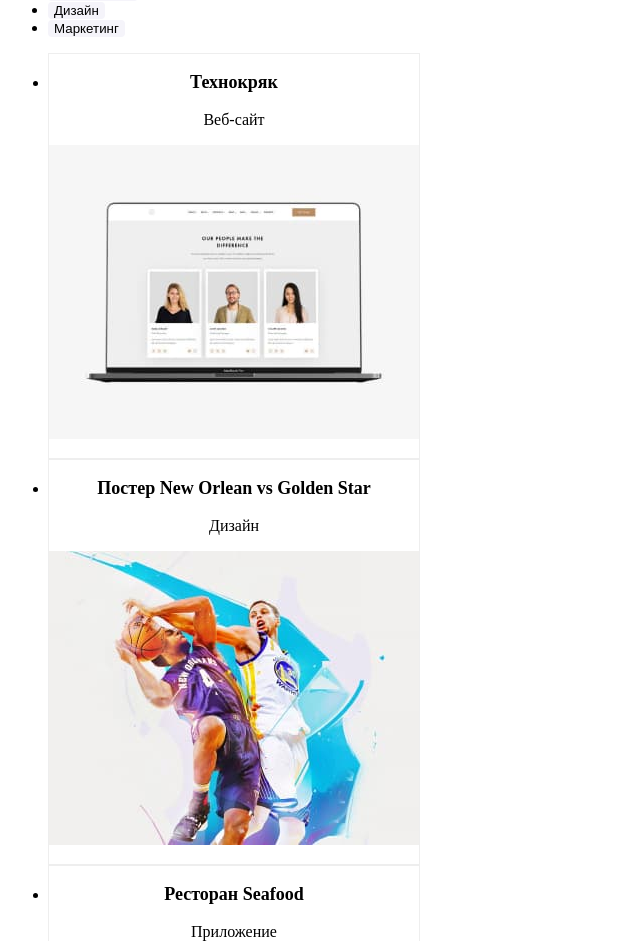
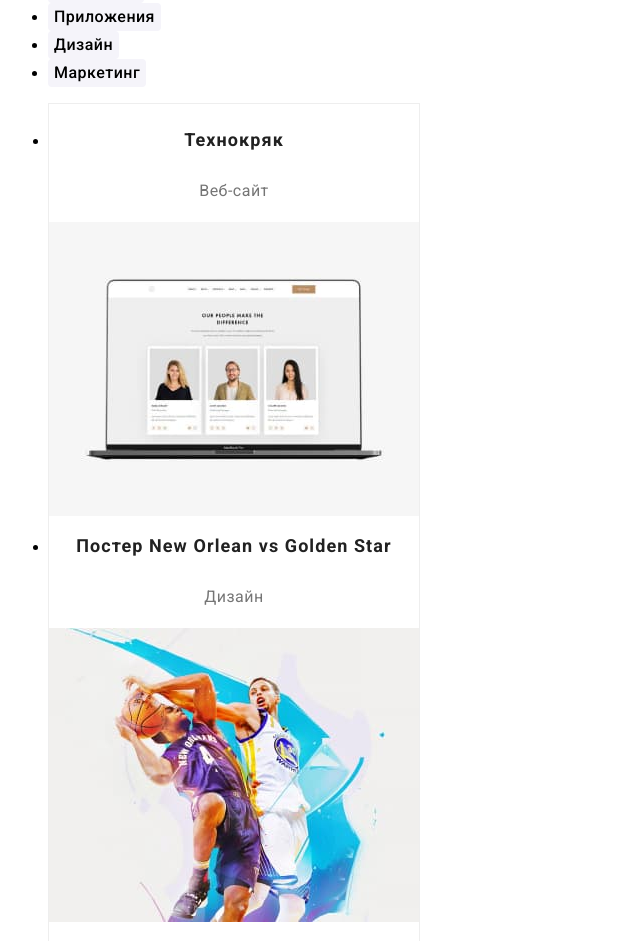
Before and after one commit to RoddraN/goit-markup-hw-02, a plain HTML site: page portfolio/index.html in a window 1280 px wide. Shown: the part 211-1152 px from the top of the page, without its empty margins (0-640 px from the left). Drawn offline with Linux system fonts and the light colour scheme.

Commit message:
Portfolio Fonts + CSS

```diff
--- a/css/portfolio.css
+++ b/css/portfolio.css
@@ -1,7 +1,19 @@
 /* p-portfolio */
 .paragraph-portfolio {
+    font-family: var(--font-family);
+    line-height: 200%;
+    letter-spacing: 0.06em;
+    color: var(--primary-text-color);
     font-weight: bold;
     font-size: 18px;
+}
+.paragraph-category {
+    font-family: var(--font-family);
+    font-weight: 400;
+    font-size: 16px;
+    line-height: 187%;
+    letter-spacing: 0.03em;
+    color: var(--secondary-text-color);
 }
 /*  card for our projects-portfolio page */
 .wrapper-portfolio {
@@ -17,6 +29,12 @@
   }
  /* button for portfolio page */
   .btn-new {
+    font-family: var(--font-family);
+    font-weight: 500;
+    font-size: 16px;
+    line-height: 162%;
+    letter-spacing: 0.03em;
+    text-align: center;
     border: 103px 38px var(--accent-color);
     text-decoration: none;
     color: black;
@@ -28,14 +46,15 @@
 .btn-new:hover {
     color: white;
     background: var(--accent-color);
-    box-shadow: 0px 1px 1px 0px purple;
+    box-shadow: 0 2px 2px 0 rgba(0, 0, 0, 0.12), 0 1px 2px 0 rgba(0, 0, 0, 0.08), 0 3px 1px 0 rgba(0, 0, 0, 0.1);
     position: relative;
     bottom: 2px;
 }
 .btn-new:focus {
     color: white;
     background: var(--accent-color);
-    box-shadow: 0px 1px 1px 0px purple;
+    box-shadow: 0 2px 2px 0 rgba(0, 0, 0, 0.12), 0 1px 2px 0 rgba(0, 0, 0, 0.08), 0 3px 1px 0 rgba(0, 0, 0, 0.1);
+
     position: relative;
     bottom: 2px;
 }
--- a/portfolio/index.html
+++ b/portfolio/index.html
@@ -6,6 +6,9 @@
     <title>Portfolio</title>
     <link rel="stylesheet" href="/css/styles.css" />
     <link rel="stylesheet" href="/css/portfolio.css" />
+    <link rel="preconnect" href="https://fonts.googleapis.com">
+    <link rel="preconnect" href="https://fonts.gstatic.com" crossorigin>
+    <link href="https://fonts.googleapis.com/css2?family=Raleway:ital,wght@0,100..900;1,100..900&family=Roboto:wght@400;500;700&display=swap" rel="stylesheet">
 </head>
 <body>
         <!-- Шапка сайта -->
@@ -38,63 +41,63 @@
         <div class="wrapper-portfolio exmp3">
         <li>
             <p class="paragraph-portfolio">Технокряк</p>
-            <p>Веб-сайт</p>
+            <p class="paragraph-category">Веб-сайт</p>
             <img src="/images/website.jpg" alt="Технокряк" width="370">
         </li>
         </div>
         <div class="wrapper-portfolio exmp3">
         <li>
             <p class="paragraph-portfolio">Постер New Orlean vs Golden Star</p>
-            <p>Дизайн</p>
+            <p class="paragraph-category">Дизайн</p>
             <img src="/images/design-poster.jpg" alt="Постер New Orlean vs Golden Star" width="370">
         </li>
         </div>
         <div class="wrapper-portfolio exmp3">
         <li>
             <p class="paragraph-portfolio">Ресторан Seafood</p>
-            <p>Приложение</p>
+            <p class="paragraph-category">Приложение</p>
             <img src="/images/app-seafood.jpg" alt="Ресторан Seafood" width="370">
         </li>
         </div>
         <div class="wrapper-portfolio exmp3">
         <li>
             <p class="paragraph-portfolio">Проект Prime</p>
-            <p>Маркетинг</p>
+            <p class="paragraph-category">Маркетинг</p>
             <img src="/images/marketing-prime.jpg" alt="Проект Prime" width="370">
         </li>
         </div>
         <div class="wrapper-portfolio exmp3">
         <li>
             <p class="paragraph-portfolio">Проект Boxes</p>
-            <p>Приложение</p>
+            <p class="paragraph-category">Приложение</p>
             <img src="/images/marketing-boxes.jpg" alt="Проект Boxes" width="370">
         </li>
         </div>
         <div class="wrapper-portfolio exmp3">
         <li>
             <p class="paragraph-portfolio">Inspiration has no Borders</p>
-            <p>Веб-сайт</p>
+            <p class="paragraph-category">Веб-сайт</p>
             <img src="/images/website-2.jpg" alt="Inspiration has no Borders" width="370">
         </li>
         </div>
         <div class="wrapper-portfolio exmp3">
         <li>
             <p class="paragraph-portfolio">Издание Limited Edition</p>
-            <p>Дизайн</p>
+            <p class="paragraph-category">Дизайн</p>
             <img src="/images/design-limited.jpg" alt="Издание Limited Edition" width="370">
         </li>
         </div>
         <div class="wrapper-portfolio exmp3">
         <li>
             <p class="paragraph-portfolio">Проект LAB</p>
-            <p>Маркетинг</p>
+            <p class="paragraph-category">Маркетинг</p>
             <img src="/images/marketing-lab.jpg" alt="Проект LAB" width="370">
         </li>
         </div>
         <div class="wrapper-portfolio exmp3">
         <li>
             <p class="paragraph-portfolio">Growing Business</p>
-            <p>Приложение</p>
+            <p class="paragraph-category">Приложение</p>
             <img src="/images/app-business.jpg" alt="Growing Business" width="370">
         </li>
         </div>
@@ -104,7 +107,7 @@
     <footer class="footer-block">
         <a href="/" class="logo-footer"><span style="color: #2196F3">Web</span><span style="color: #FFFFFF">Studio</span></a>
             <address>
-                г. Киев, пр-т Леси Украинки, 26 <br>
+                <p class="footer-address">г. Киев, пр-т Леси Украинки, 26</p>
                 <a href="mailto:info@devstudio.com" class="contact-header">info@devstudio.com</a> <br>
                 <a href="tel:+380961111111" class="contact-header">+38 096 111 11 11</a>
             </address>
```
